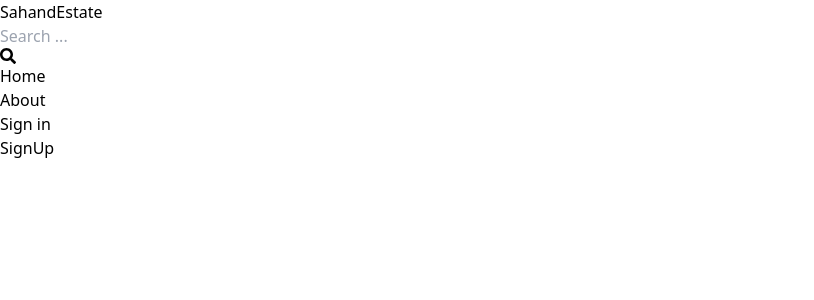
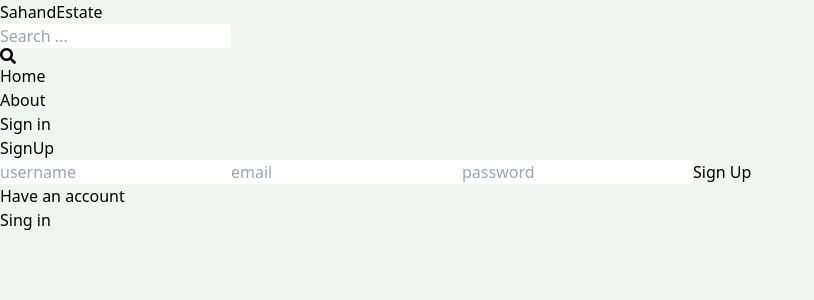
Before and after one commit to AngieProg/houseMern, a React (Vite) app in the folder client/: page /sign-up in a window 1280 px wide. Shown: the top 300 px of the page, without its empty margins (0-814 px from the left). Built offline with nearby package versions, Linux system fonts and the light colour scheme.

Commit message:
complete sign up page UI

```diff
--- a/client/src/index.css
+++ b/client/src/index.css
@@ -1,3 +1,7 @@
 @tailwind base;
 @tailwind components;
 @tailwind utilities;
+
+body{
+    background-color: rgb(241,245,241);
+}
--- a/client/src/pages/SignUp.jsx
+++ b/client/src/pages/SignUp.jsx
@@ -1,7 +1,22 @@
 import React from 'react'
+import { Link } from 'react-router-dom'
 
 export default function SignUp() {
   return (
-    <div>SignUp</div>
+    <div className='p-3 max-w-lg mx-auto'>
+      <h1 className='text-3xl text-center font-semibold my-7'>SignUp</h1>
+      <form className='flex flex-col gap-4'>
+        <input type="text" placeholder='username' className='border p-3 rounded-lg' id='username'/>
+        <input type="email" placeholder='email' className='border p-3 rounded-lg' id='email'/>
+        <input type="password" placeholder='password' className='border p-3 rounded-lg' id='password'/>
+        <button className='bg-slate-700 text-white p-3 rounded-lg uppercase hover:opacity-95 disabled:opacity-80'>Sign Up</button>
+      </form>
+      <div className='flex gap-2 mt-5'>
+        <p>Have an account</p>
+        <Link to={"/sign-in"}>
+          <span className='text-blue-700 '>Sing in</span>
+        </Link>
+      </div>
+    </div>
   )
 }
```
